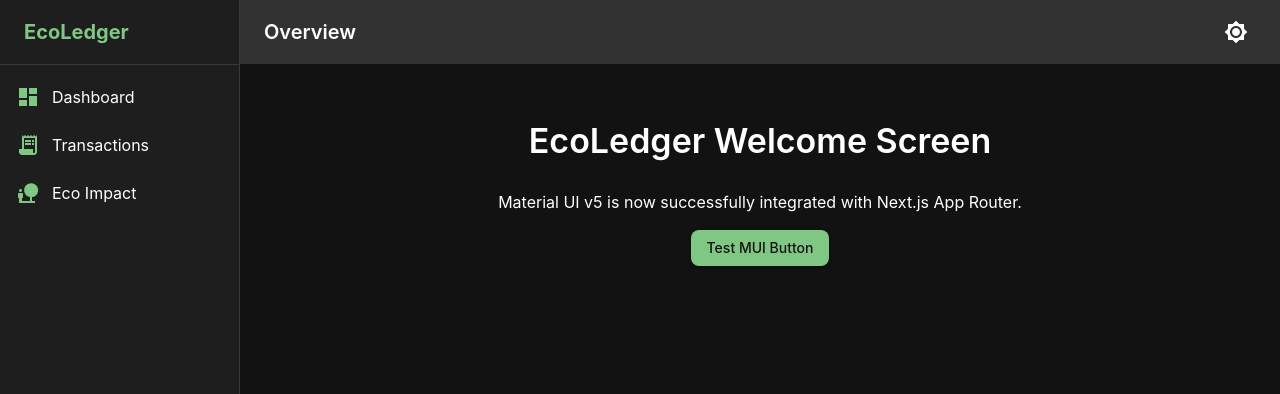
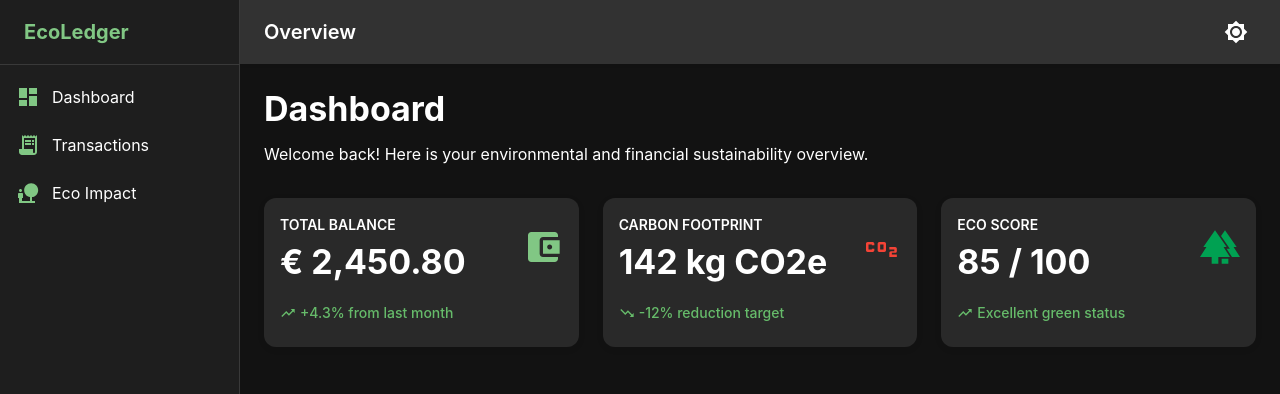
Before and after one commit to leonardoguerra-dev/ecoledger, a Next.js app: page / in a window 1280 px wide. Shown: the top 394 px of the page. Built offline with nearby package versions, Linux system fonts and the light colour scheme; what @mui/material-nextjs would draw is missing.

Commit message:
Dashboard: dynamic trend icons added, semantic colors integrated, layout feedback improved

```diff
--- a/app/page.tsx
+++ b/app/page.tsx
@@ -1,32 +1,121 @@
+"use client";
+
 import * as React from "react";
-import Container from "@mui/material/Container";
-import Typography from "@mui/material/Typography";
-import Box from "@mui/material/Box";
-import Button from "@mui/material/Button";
+import { Box, Card, CardContent, Grid, Typography } from "@mui/material";
+import {
+  AccountBalanceWallet as WalletIcon,
+  Co2 as Co2Icon,
+  Forest as ForestIcon,
+  TrendingUp as TrendUpIcon,
+  TrendingDown as TrendDownIcon,
+} from "@mui/icons-material";
 
 export default function Home() {
+  // Enhanced mock data featuring semantic feedback configurations
+  const stats = [
+    {
+      title: "Total Balance",
+      value: "€ 2,450.80",
+      subtext: "+4.3% from last month",
+      icon: <WalletIcon sx={{ fontSize: 40, color: "primary.main" }} />,
+      trendIcon: <TrendUpIcon sx={{ fontSize: 16, mr: 0.5 }} />,
+      trendColor: "success.main", // Positive financial growth
+    },
+    {
+      title: "Carbon Footprint",
+      value: "142 kg CO2e",
+      subtext: "-12% reduction target",
+      icon: <Co2Icon sx={{ fontSize: 40, color: "error.main" }} />,
+      trendIcon: <TrendDownIcon sx={{ fontSize: 16, mr: 0.5 }} />,
+      trendColor: "success.main", // Positive ecological reduction
+    },
+    {
+      title: "Eco Score",
+      value: "85 / 100",
+      subtext: "Excellent green status",
+      icon: <ForestIcon sx={{ fontSize: 40, color: "secondary.main" }} />,
+      trendIcon: <TrendUpIcon sx={{ fontSize: 16, mr: 0.5 }} />,
+      trendColor: "success.main",
+    },
+  ];
+
   return (
-    <Container maxWidth="lg">
+    <Box sx={{ flexGrow: 1 }}>
+      {/* Dashboard Welcome Header */}
+      <Box sx={{ mb: 4 }}>
+        <Typography
+          variant="h4"
+          component="h1"
+          gutterBottom
+          sx={{ fontWeight: "bold" }}
+        >
+          Dashboard
+        </Typography>
+        <Typography variant="body1" color="text.secondary">
+          Welcome back! Here is your environmental and financial sustainability
+          overview.
+        </Typography>
+      </Box>
+
+      {/* Responsive Grid using the modern type-safe 'size' property */}
+      <Grid container spacing={3}>
+        {stats.map((stat) => (
+          <Grid size={{ xs: 12, sm: 6, md: 4 }} key={stat.title}>
+            <Card
+              sx={{
+                height: "100%",
+                display: "flex",
+                flexDirection: "column",
+                justifyContent: "center",
+              }}
+            >
+              <CardContent>
                 <Box
                   sx={{
-          my: 4,
                     display: "flex",
-          flexDirection: "column",
+                    justifyContent: "space-between",
                     alignItems: "center",
-          gap: 2,
+                    mb: 2,
                   }}
                 >
-        <Typography variant="h4" component="h1" gutterBottom>
-          EcoLedger Welcome Screen
+                  <Box sx={{ flexGrow: 1 }}>
+                    <Typography
+                      variant="subtitle2"
+                      color="text.secondary"
+                      gutterBottom
+                      sx={{ fontWeight: 600, textTransform: "uppercase" }}
+                    >
+                      {stat.title}
                     </Typography>
-        <Typography variant="body1">
-          Material UI v5 is now successfully integrated with Next.js App Router.
+                    <Typography
+                      variant="h4"
+                      component="div"
+                      sx={{ fontWeight: "bold", my: 0.5 }}
+                    >
+                      {stat.value}
                     </Typography>
-        {/* Testing MUI component functionality and theme primary color */}
-        <Button variant="contained" color="primary">
-          Test MUI Button
-        </Button>
                   </Box>
-    </Container>
+                  <Box sx={{ ml: 2 }}>{stat.icon}</Box>
+                </Box>
+
+                {/* Semantic feedback row combining trend icon and color */}
+                <Box
+                  sx={{
+                    display: "flex",
+                    alignItems: "center",
+                    color: stat.trendColor,
+                  }}
+                >
+                  {stat.trendIcon}
+                  <Typography variant="body2" sx={{ fontWeight: 500 }}>
+                    {stat.subtext}
+                  </Typography>
+                </Box>
+              </CardContent>
+            </Card>
+          </Grid>
+        ))}
+      </Grid>
+    </Box>
   );
 }
```
Lines whose indentation alone changed are shown as unchanged.
